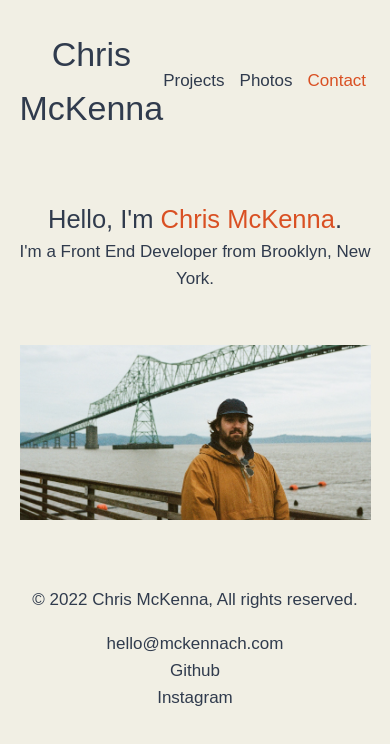
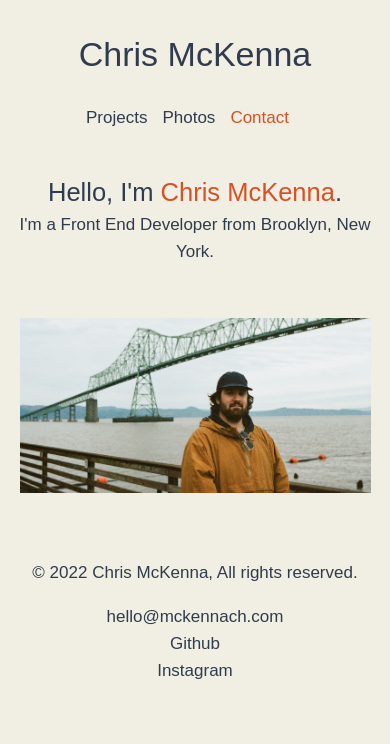
Before and after one commit to mckennach/chris-portfolio, a Next.js app: page / in a window 390 px wide. Shown: the top 744 px of the page. Built offline with nearby package versions, Linux system fonts and the light colour scheme; a web font is replaced by a local one.

Commit message:
header fix

```diff
--- a/styles/_partials/_header.scss
+++ b/styles/_partials/_header.scss
@@ -2,15 +2,29 @@
     display: flex;
     justify-content: space-between;
     padding: 0.5rem 0;
+    @media(max-width:768px) {
+        flex-direction: column;
+        text-align: center;
+        justify-content: center;
+    }
     &__logo-wrapper {
         display: flex;
         align-items: center;
         text-align: center;
+        @media(max-width:768px) {
+
+            justify-content: center;
+        }
+
     }
 
     &__navigation {
         display: flex;
         align-items: center;
+        @media(max-width:768px) {
+
+            justify-content: center;
+        }
     }
 
     &__ul {
@@ -18,6 +32,7 @@
         padding: 0;
         display: flex;
         margin: 0;
+
     }
 
     &__li {
```
